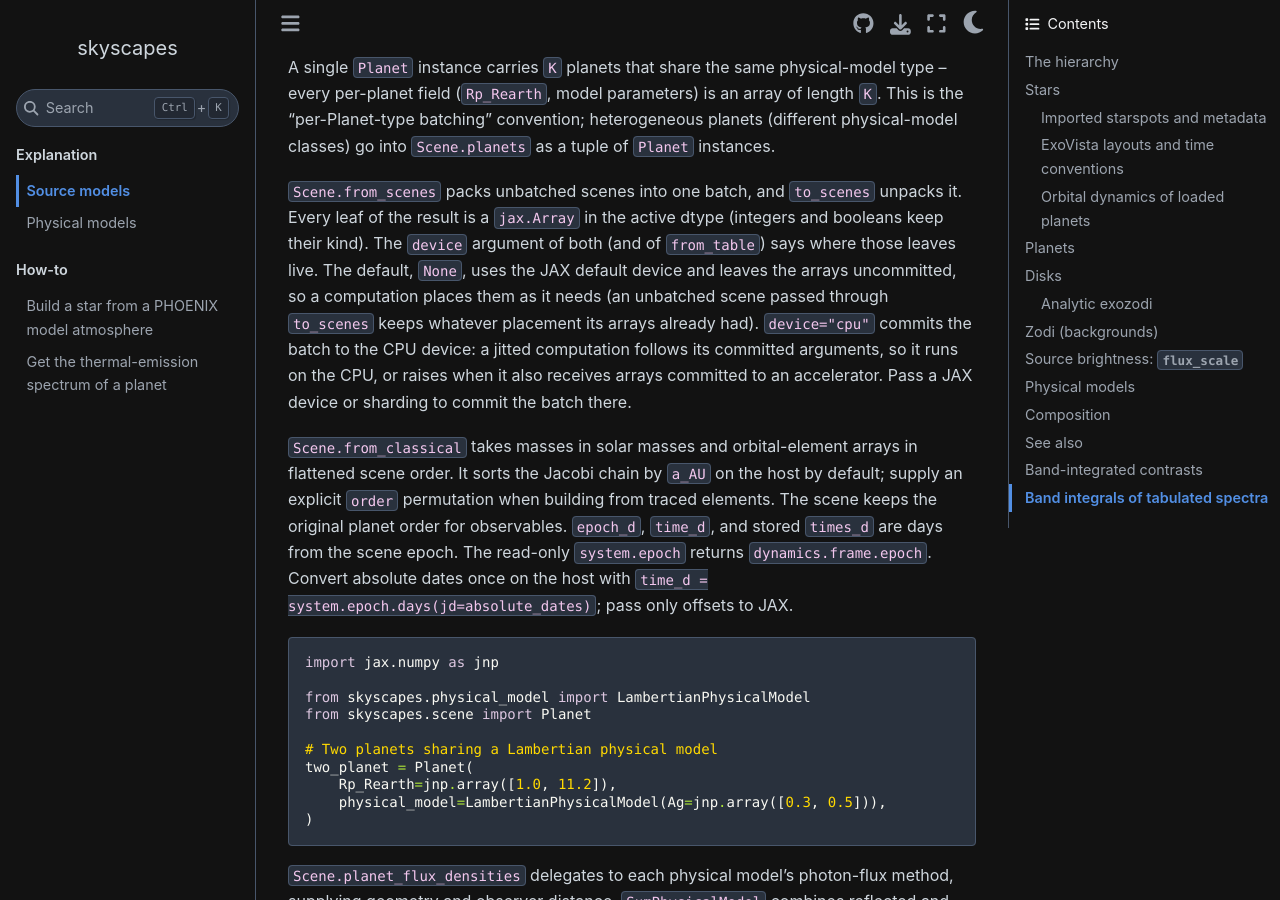
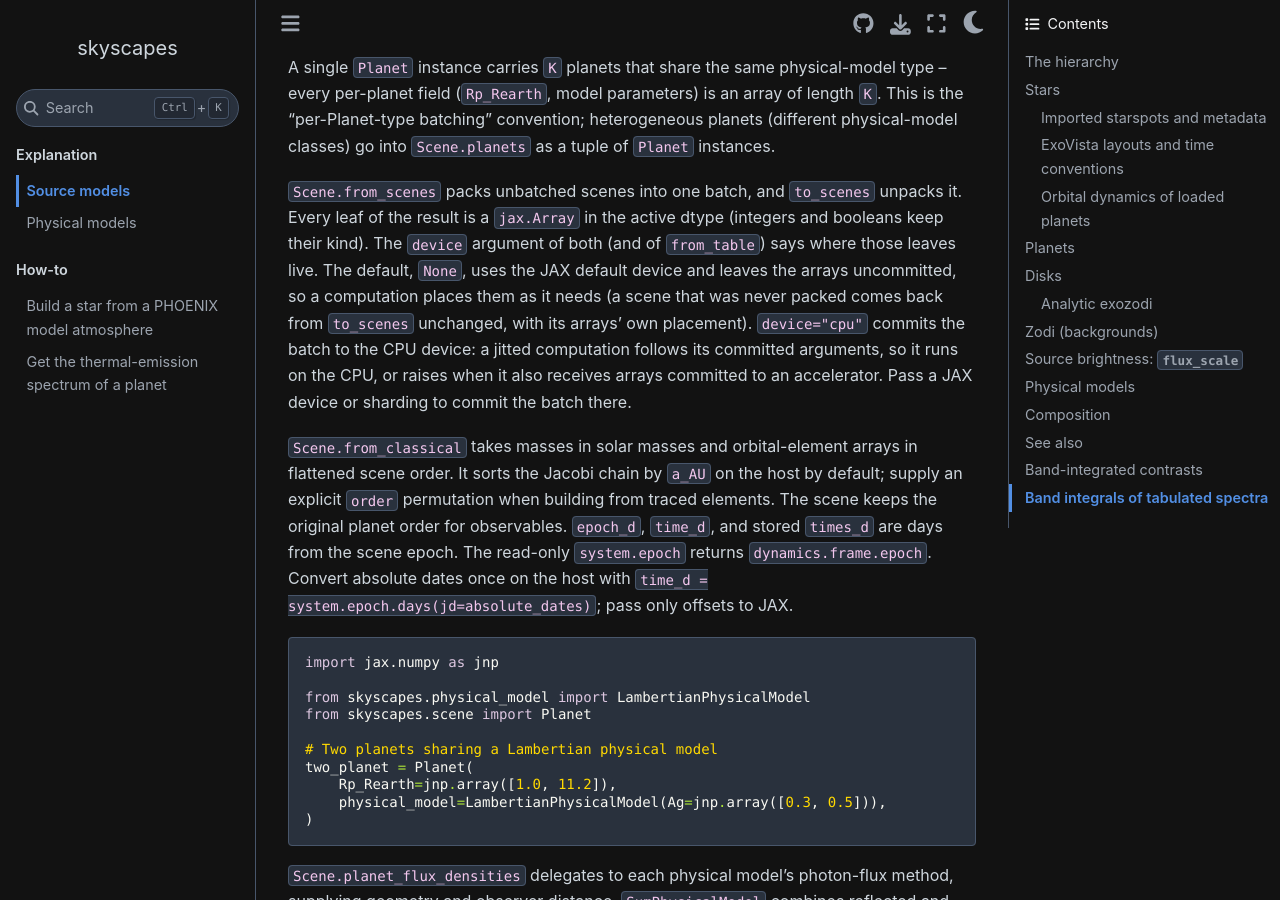
Before and after one commit to CoreySpohn/skyscapes, a Sphinx documentation site: the page built from docs/explanation/source_models.md, in a window 1280 px wide and 900 px high, scrolled down 6579 px. Built offline with Sphinx 7.4.7 and the Sphinx Book theme 1.1.4, drawn with Linux system fonts in a browser that asks for light colours; pages that are not in the unit, such as notebooks, are missing from menus; the version number could not be read and is left out.

Commit message:
test(scene): compare 0-d shapes and refuse boolean layouts in the batch tests; fix the placement docs

```diff
--- a/docs/explanation/source_models.md
+++ b/docs/explanation/source_models.md
@@ -295,8 +295,9 @@ unpacks it. Every leaf of the result is a `jax.Array` in the active dtype
 (integers and booleans keep their kind). The `device` argument of both
 (and of `from_table`) says where those leaves live. The default, `None`,
 uses the JAX default device and leaves the arrays uncommitted, so a
-computation places them as it needs (an unbatched scene passed through
-`to_scenes` keeps whatever placement its arrays already had). `device="cpu"` commits the batch to the
+computation places them as it needs (a scene that was never packed comes
+back from `to_scenes` unchanged, with its arrays' own placement).
+`device="cpu"` commits the batch to the
 CPU device: a jitted computation follows its committed arguments, so it runs
 on the CPU, or raises when it also receives arrays committed to an
 accelerator. Pass a JAX device or sharding to commit the batch there.
```
Also changed, not shown: 1 other file.
